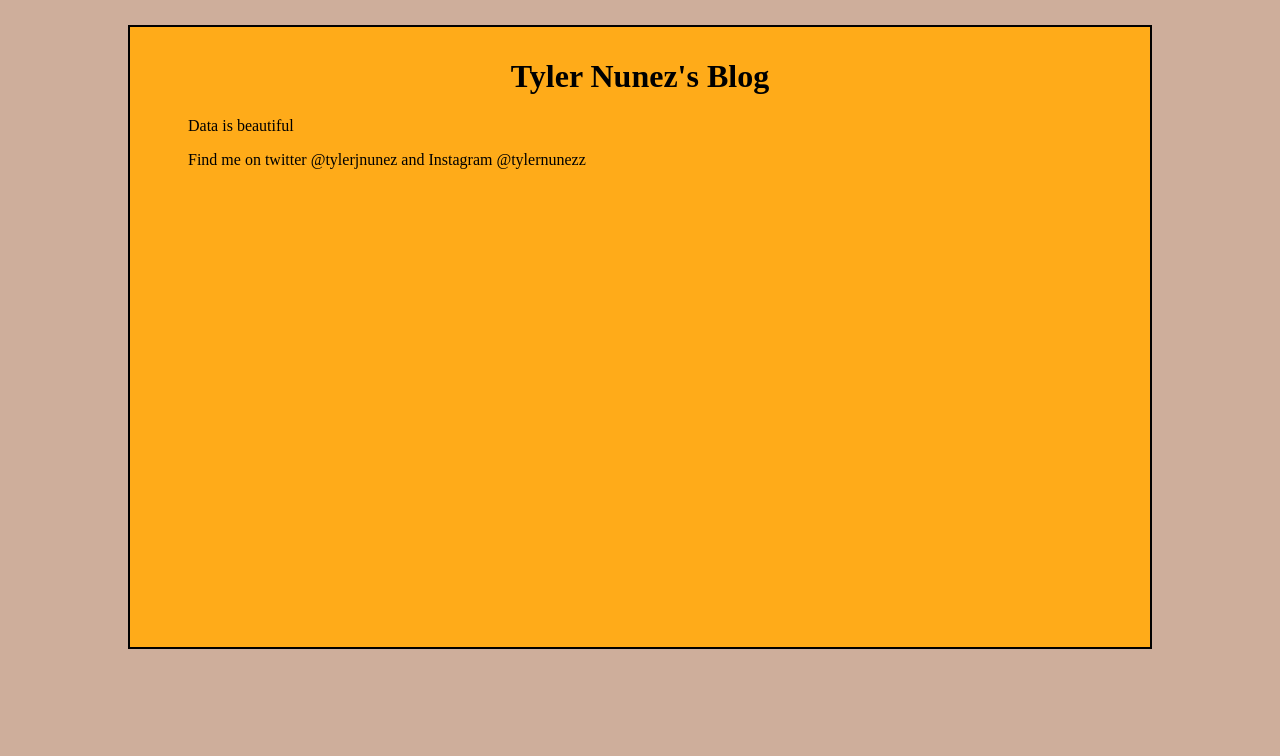
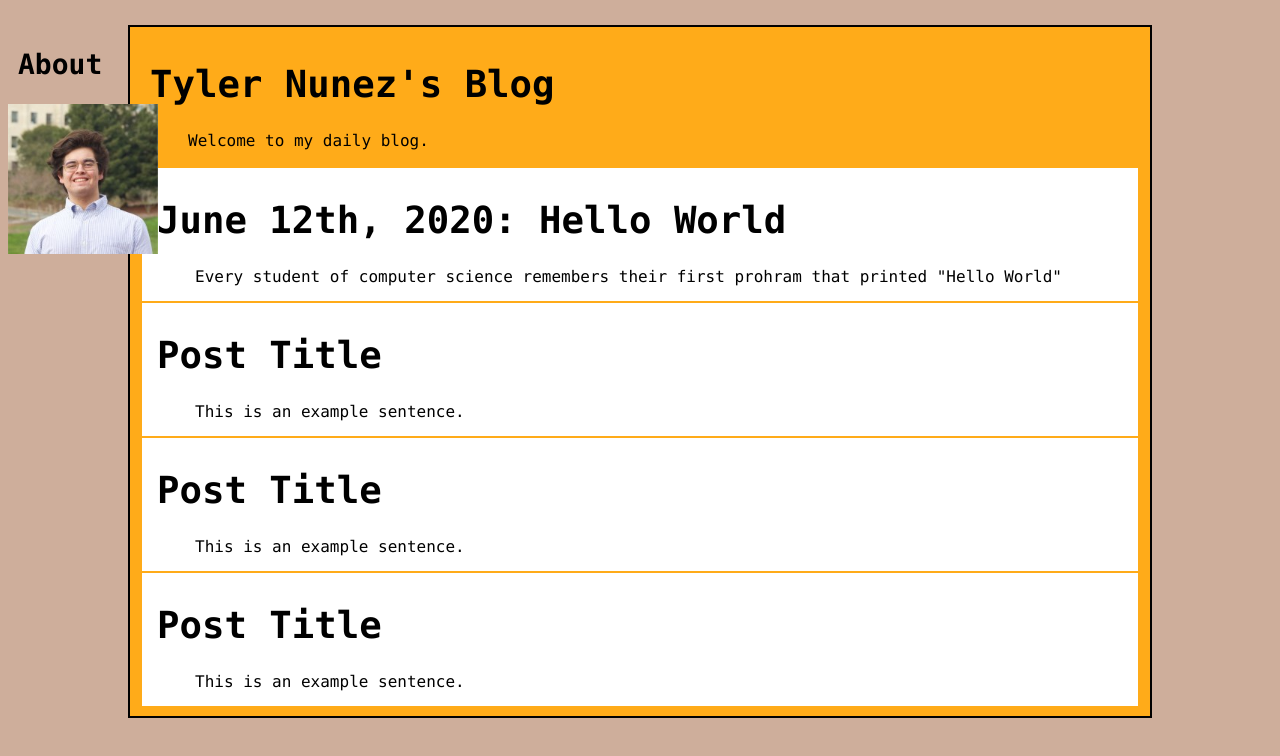
Before and after one commit to tylernunez99/tylernunez99.github.io, a plain HTML site: page index.html in a window 1280 px wide. Drawn offline with Linux system fonts and the light colour scheme.

Commit message:
Second Commit

```diff
--- a/Style.css
+++ b/Style.css
@@ -1,25 +1,68 @@
 body {
 background: #CEAE9B;
+font-size:14pt;
 text-align: center;
 }
+
 #main {
 	width: 1000px;
-	height: 600px;
+	height: auto;
 	background: #ffab19;
 	margin: 25px auto;
 	border: solid 2px #000000;
 	padding: 10px;
 }
 h1{
+	text-align:left;
+	font-family:"Consolas";
+	font: 24pt;
+	color: #000000;
+	text-indent: 10px;
+}
+h2{
 	text-align:center;
-	font-family:"Times New Roman";
-	font: 24pt;
+	font-family:"Consolas";
+	font: 20pt;
 	color: #000000;
 }
 p{
-	font-family:"Calibre";
+	font-family:"Consolas";
 	font-size: 12pt;
 	text-align:left;
 	text-indent: 48px;
 	color: #000000;
 }
+#header {
+	background-color:#ffab19;
+	height:80px;
+	width: 100px;
+	margin-bottom:10px;
+}
+
+#about{
+	width:100px;
+	float: left;
+}
+.img-me{
+	width: 150px;
+	text-align:center;
+
+}
+.post {
+	background-color:#ffffff;
+	padding: 5px;
+	border:solid 2px #ffab19;
+	border-bottom: 5px;
+
+}
+.post p {
+	margin-bottom: 10px;
+
+}
+h2 {
+	text-align:left;
+	font-family:"Consolas";
+	font: 16pt;
+	color: #000000;
+	text-indent: 10px;
+}
--- a/index.html
+++ b/index.html
@@ -2,17 +2,45 @@
 
 	<head>
 
-<title>My Website</title>
+		<title>Tyler Nunez's Blog</title>
+
 		<link href="Style.css" type="text/css" rel="stylesheet">
+
 	</head>
 
 	<body>
+
+
+		<div id = "wrapper">
+			<div id= "about">
+				<h2>About</h2>
+				<img class="img-me" src="img/about.jpg" alt="tyler nunez">
+			</div>
+				<div id="content">
 					<div id="main">
 						<h1>Tyler Nunez's Blog</h1>
+						<p>Welcome to my daily blog.</p>
 
-<p>Data is beautiful</p>
-<p> Find me on twitter @tylerjnunez and Instagram @tylernunezz </p>
+					<div class ="post">
+						<h1>June 12th, 2020: Hello World</h1>
+						<p>Every student of computer science remembers their first prohram that printed "Hello World"</p>
+					</div>
+					<div class ="post">
+						<h1>Post Title</h1>
+						<p>This is an example sentence.</p>
+					</div>
+					<div class ="post">
+						<h1>Post Title</h1>
+						<p>This is an example sentence.</p>
+					</div>
+					<div class ="post">
+						<h1>Post Title</h1>
+						<p>This is an example sentence.</p>
+
+			</div>
+
+
 		</div>
 	</body>
-</body>
+
 </html>
```
Also changed, not shown: img/about.jpg (added). Lines whose indentation alone changed are shown as unchanged.
